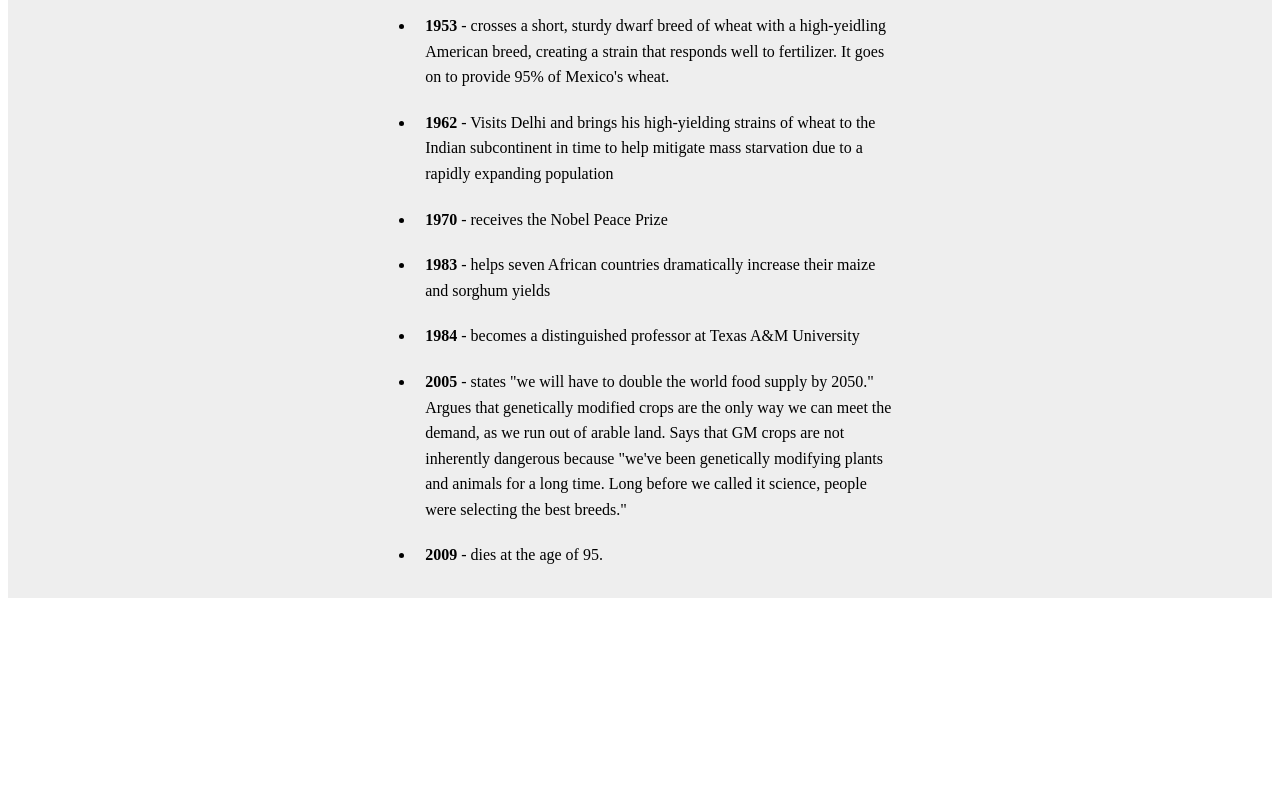
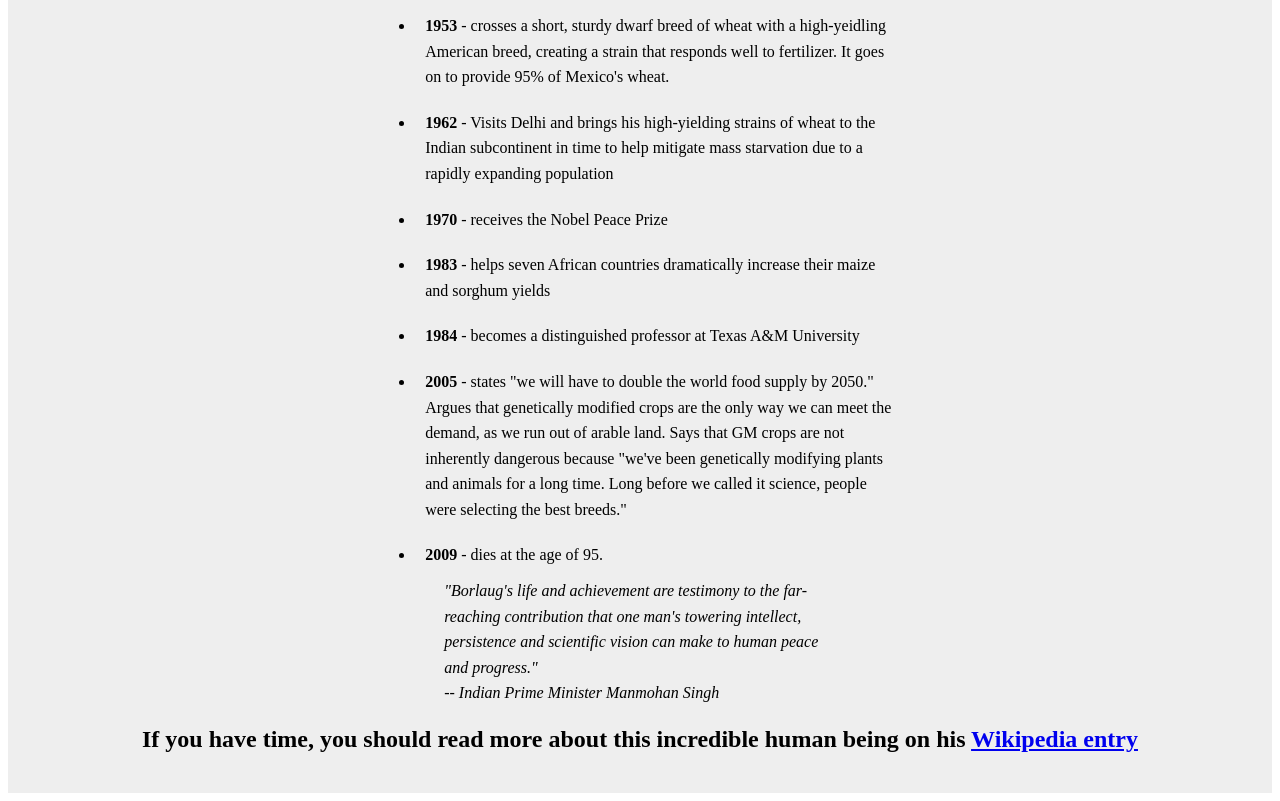
Before and after one commit to fahadshoukat/build-tribute-page, a plain HTML site: page index.html in a window 1280 px wide. Shown: the part 1648-2449 px from the top of the page. Before the commit the page ends 2254 px from the top, so only its background shows below. Drawn offline with Linux system fonts and the light colour scheme.

Commit message:
adding and styling summary part

```diff
--- a/index.html
+++ b/index.html
@@ -56,6 +56,13 @@
                 for a long time. Long before we called it science, people were selecting the best breeds."</li>
             <li><strong>2009</strong> - dies at the age of 95.</li>
         </ul>
+        <p id="summary"><i>"Borlaug's life and achievement are testimony to the far-reaching contribution that one man's
+                towering intellect, persistence and scientific vision can make to human peace and progress."<br>
+                -- Indian Prime Minister Manmohan Singh
+            </i></p>
+        <h2>If you have time, you should read more about this incredible human being on his <a id="tribute-link"
+                href="https://en.wikipedia.org/wiki/Norman_Borlaug" target="_blank">Wikipedia entry</a></h2>
+    </div>
     </div>
 </body>
 
--- a/style.css
+++ b/style.css
@@ -24,6 +24,9 @@ figcaption {
 
 ul {
     width: 40%;
+}
+
+ul, #summary {
     text-align: left;
     margin: auto;
     line-height: 1.6;
@@ -31,3 +34,7 @@ ul {
   li {
     padding: 10px
   }
+
+  #summary {
+      width: 32%;
+  }
```
